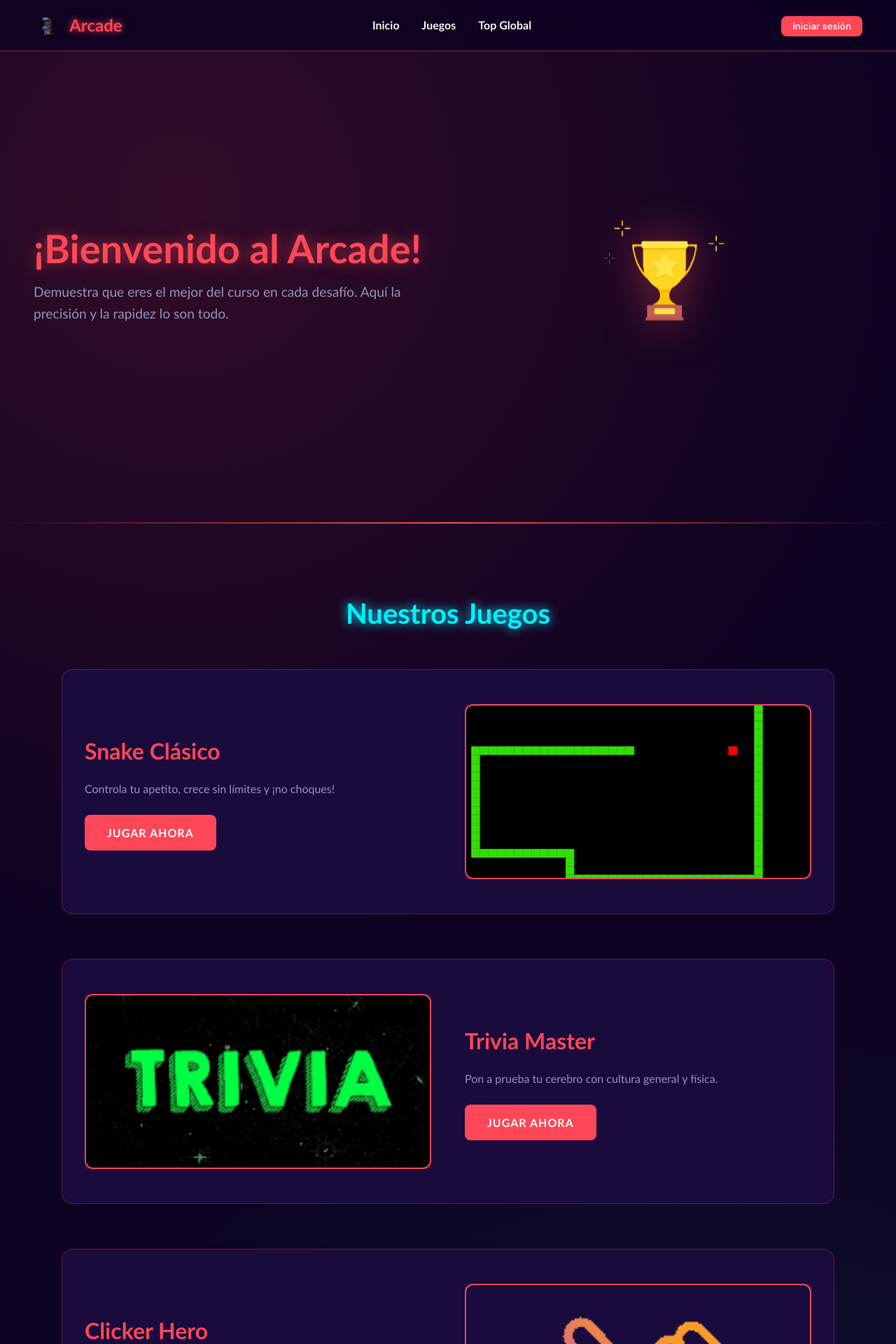
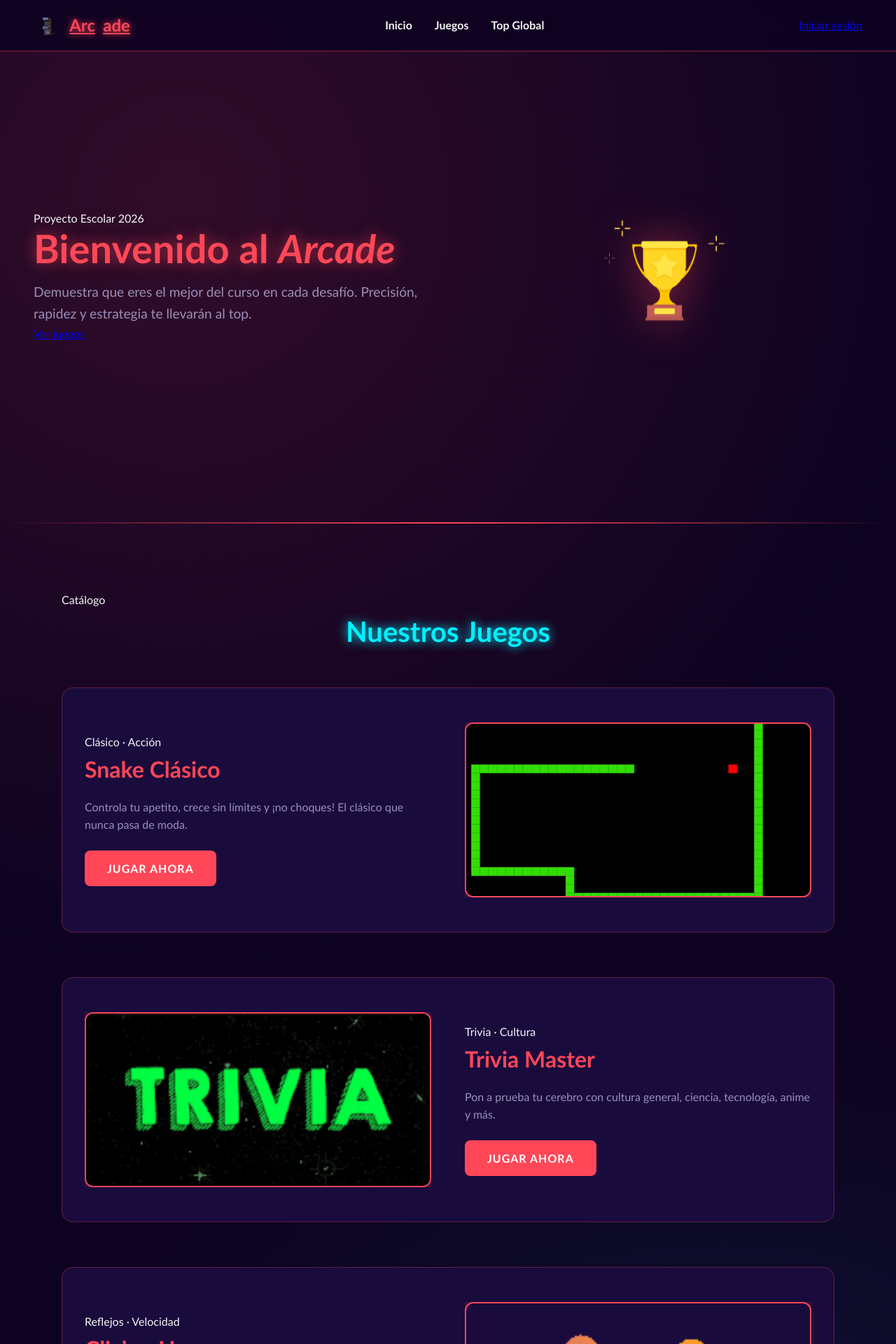
Before and after one commit to elshoto2000/VideoGames, a Flask app: page / in a window 1280 px wide. Shown: the top 1920 px of the page at 70% size. Run offline with Flask 3, Linux system fonts and the light colour scheme.

Commit message:
Update index.html

```diff
--- a/templates/index.html
+++ b/templates/index.html
@@ -5,88 +5,36 @@
     <meta name="viewport" content="width=device-width, initial-scale=1.0">
     <title>Arcade | Menú</title>
     <link rel="preconnect" href="https://fonts.googleapis.com">
-    <link href="https://fonts.googleapis.com/css2?family=DM+Sans:wght@300;400;500&family=DM+Mono:wght@500&display=swap" rel="stylesheet">
+    <link href="https://fonts.googleapis.com/css2?family=Syne:wght@400;500;600;700;800&family=DM+Sans:ital,opsz,wght@0,9..40,300;0,9..40,400;0,9..40,500;1,9..40,300&family=DM+Mono:wght@400;500&display=swap" rel="stylesheet">
     <link rel="stylesheet" href="{{ url_for('static', filename='css/style.css') }}">
-    <style>
-        /* ── Avatar en navbar ── */
-        .nav-user {
-            display: flex;
-            align-items: center;
-            gap: 10px;
-            text-decoration: none;
-        }
-        .nav-avatar {
-            width: 36px; height: 36px;
-            border-radius: 50%;
-            border: 2px solid rgba(124,106,255,0.4);
-            object-fit: cover;
-            background: #18181f;
-            display: flex;
-            align-items: center;
-            justify-content: center;
-            font-size: 0.9rem;
-            font-weight: 500;
-            color: #7c6aff;
-            font-family: 'DM Mono', monospace;
-            overflow: hidden;
-            transition: border-color 0.2s;
-            flex-shrink: 0;
-        }
-        .nav-avatar:hover { border-color: #7c6aff; }
-        .nav-avatar img { width: 100%; height: 100%; object-fit: cover; }
-        .nav-username {
-            font-size: 0.85rem;
-            color: var(--muted);
-            font-weight: 400;
-        }
-        .btn-logout {
-            font-size: 0.8rem;
-            color: var(--muted);
-            background: none;
-            border: 1px solid rgba(255,255,255,0.08);
-            border-radius: 6px;
-            padding: 4px 10px;
-            cursor: pointer;
-            transition: all 0.2s;
-            font-family: 'DM Sans', sans-serif;
-        }
-        .btn-logout:hover { border-color: var(--accent); color: var(--text); }
-        .btn-login-nav {
-            font-size: 0.85rem;
-            color: white;
-            background: var(--accent);
-            border: none;
-            border-radius: 8px;
-            padding: 6px 16px;
-            cursor: pointer;
-            text-decoration: none;
-            font-family: 'DM Sans', sans-serif;
-            font-weight: 500;
-            transition: background 0.2s;
-        }
-        .btn-login-nav:hover { background: var(--accent-s, #5b4de0); }
-    </style>
 </head>
 <body>
+
+    <!-- ── Navbar ─────────────────────────── -->
     <nav class="navbar">
-        <div class="logo">
-            <img src="{{ url_for('static', filename='img/favicon.gif') }}" class="nav-gif">
-            <span>Arcade</span>
-        </div>
+        <a href="/" class="logo">
+            <img src="{{ url_for('static', filename='img/favicon.gif') }}" class="nav-gif" alt="">
+            Arc<span>ade</span>
+        </a>
+
         <ul class="nav-links">
             <li><a href="#inicio">Inicio</a></li>
             <li><a href="#juegos">Juegos</a></li>
             <li><a href="/ranking">Top Global</a></li>
         </ul>
-        <!-- Zona de sesión: se rellena por JS -->
+
+        <!-- Zona de sesión: JS lo rellena -->
         <div id="nav-session"></div>
     </nav>
 
+    <!-- ── Hero ───────────────────────────── -->
     <header id="inicio" class="hero-section">
         <div class="hero-content">
             <div class="hero-text">
-                <h1>¡Bienvenido al Arcade!</h1>
-                <p>Demuestra que eres el mejor del curso en cada desafío. Aquí la precisión y la rapidez lo son todo.</p>
+                <div class="hero-eyebrow">Proyecto Escolar 2026</div>
+                <h1>Bienvenido al <em>Arcade</em></h1>
+                <p>Demuestra que eres el mejor del curso en cada desafío. Precisión, rapidez y estrategia te llevarán al top.</p>
+                <a href="#juegos" class="hero-cta">Ver juegos</a>
             </div>
             <div class="hero-image">
                 <img src="{{ url_for('static', filename='img/trofeo.gif') }}" alt="Copa Arcade" class="floating-cup">
@@ -96,13 +44,19 @@
 
     <hr class="separator">
 
+    <!-- ── Juegos ─────────────────────────── -->
     <section id="juegos" class="games-showcase">
-        <h2 class="section-title">Nuestros Juegos</h2>
+        <div class="section-header">
+            <span class="section-label">Catálogo</span>
+            <h2 class="section-title">Nuestros Juegos</h2>
+        </div>
 
+        <!-- Snake -->
         <div class="game-entry">
             <div class="game-info">
+                <span class="game-tag">Clásico · Acción</span>
                 <h3>Snake Clásico</h3>
-                <p>Controla tu apetito, crece sin límites y ¡no choques!</p>
+                <p>Controla tu apetito, crece sin límites y ¡no choques! El clásico que nunca pasa de moda.</p>
                 <a href="/juego/snake" class="btn-play">Jugar ahora</a>
             </div>
             <div class="game-preview">
@@ -110,10 +64,12 @@
             </div>
         </div>
 
+        <!-- Trivia -->
         <div class="game-entry reverse">
             <div class="game-info">
+                <span class="game-tag">Trivia · Cultura</span>
                 <h3>Trivia Master</h3>
-                <p>Pon a prueba tu cerebro con cultura general y física.</p>
+                <p>Pon a prueba tu cerebro con cultura general, ciencia, tecnología, anime y más.</p>
                 <a href="/juego/trivia" class="btn-play">Jugar ahora</a>
             </div>
             <div class="game-preview">
@@ -121,10 +77,12 @@
             </div>
         </div>
 
+        <!-- Clicker -->
         <div class="game-entry">
             <div class="game-info">
+                <span class="game-tag">Reflejos · Velocidad</span>
                 <h3>Clicker Hero</h3>
-                <p>¿Qué tan rápido son tus dedos? Tienes 10 segundos.</p>
+                <p>¿Qué tan rápidos son tus dedos? Tienes exactamente 10 segundos para demostrar tu velocidad.</p>
                 <a href="/juego/clicker" class="btn-play">Jugar ahora</a>
             </div>
             <div class="game-preview">
@@ -132,10 +90,12 @@
             </div>
         </div>
 
+        <!-- Simón -->
         <div class="game-entry reverse">
             <div class="game-info">
+                <span class="game-tag">Simón · Estrategia</span>
                 <h3>Simón Dice: Runner</h3>
-                <p>¡Muévete rápido al bloque correcto antes de que Simón pierda la paciencia!</p>
+                <p>Muévete rápido al bloque correcto antes de que Simón pierda la paciencia. Preguntas de física y código.</p>
                 <a href="/juego/simon" class="btn-play">Jugar ahora</a>
             </div>
             <div class="game-preview">
@@ -144,34 +104,98 @@
         </div>
     </section>
 
+    <!-- ── Footer ─────────────────────────── -->
     <footer class="footer">
-        <p>&copy; 2026 ArcadeGames - Proyecto Escolar</p>
+        &copy; 2026 ArcadeGames — Proyecto Escolar
     </footer>
 
+    <!-- ── Script sesión + dropdown ─────── -->
     <script>
-        // Consulta si hay sesión activa y renderiza el área de usuario en la navbar
+    (function() {
+        const zona = document.getElementById('nav-session');
+
         fetch('/api/sesion')
             .then(r => r.json())
             .then(data => {
-                const zona = document.getElementById('nav-session');
                 if (data.loggedin) {
                     const inicial = data.username.charAt(0).toUpperCase();
                     const avatarHTML = data.avatar
                         ? `<img src="${data.avatar}" alt="avatar">`
                         : inicial;
 
+                    // ── Botón con dropdown ──────────────────────────
                     zona.innerHTML = `
-                        <div style="display:flex;align-items:center;gap:10px;">
-                            <a href="/perfil" style="display:flex;align-items:center;gap:8px;text-decoration:none;">
+                        <div style="position:relative;">
+                            <button class="nav-user-btn" id="nav-user-btn" aria-expanded="false" aria-haspopup="true">
                                 <div class="nav-avatar">${avatarHTML}</div>
                                 <span class="nav-username">${data.username}</span>
-                            </a>
-                            <a href="/logout" class="btn-logout">Salir</a>
+                                <span class="nav-chevron">▼</span>
+                            </button>
+
+                            <div class="nav-dropdown" id="nav-dropdown" role="menu">
+                                <div class="nav-dropdown-header">
+                                    <span>Sesión activa</span>
+                                    <strong>${data.username}</strong>
+                                </div>
+
+                                <a href="/perfil" class="dropdown-item" role="menuitem">
+                                    <span class="dropdown-icon">👤</span>
+                                    Mi perfil
+                                </a>
+                                <a href="/ranking" class="dropdown-item" role="menuitem">
+                                    <span class="dropdown-icon">🏆</span>
+                                    Top Global
+                                </a>
+                                <a href="#juegos" class="dropdown-item" role="menuitem">
+                                    <span class="dropdown-icon">🎮</span>
+                                    Ver juegos
+                                </a>
+
+                                <div class="dropdown-divider"></div>
+
+                                <a href="/logout" class="dropdown-item danger" role="menuitem">
+                                    <span class="dropdown-icon">→</span>
+                                    Cerrar sesión
+                                </a>
+                            </div>
                         </div>`;
+
+                    // ── Toggle del dropdown ─────────────────────────
+                    const btn      = document.getElementById('nav-user-btn');
+                    const dropdown = document.getElementById('nav-dropdown');
+
+                    btn.addEventListener('click', (e) => {
+                        e.stopPropagation();
+                        const open = dropdown.classList.toggle('open');
+                        btn.classList.toggle('open', open);
+                        btn.setAttribute('aria-expanded', open);
+                    });
+
+                    // Cerrar al hacer clic fuera
+                    document.addEventListener('click', () => {
+                        dropdown.classList.remove('open');
+                        btn.classList.remove('open');
+                        btn.setAttribute('aria-expanded', 'false');
+                    });
+
+                    // Cerrar con Escape
+                    document.addEventListener('keydown', (e) => {
+                        if (e.key === 'Escape') {
+                            dropdown.classList.remove('open');
+                            btn.classList.remove('open');
+                            btn.setAttribute('aria-expanded', 'false');
+                            btn.focus();
+                        }
+                    });
+
                 } else {
                     zona.innerHTML = `<a href="/login" class="btn-login-nav">Iniciar sesión</a>`;
                 }
+            })
+            .catch(() => {
+                zona.innerHTML = `<a href="/login" class="btn-login-nav">Iniciar sesión</a>`;
             });
+    })();
     </script>
 </body>
 </html>
```
